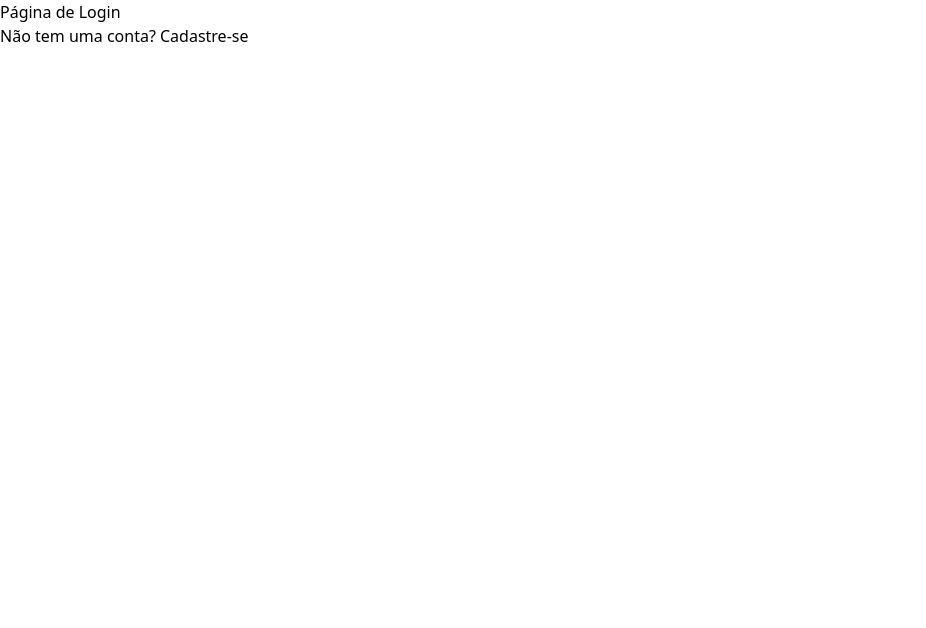
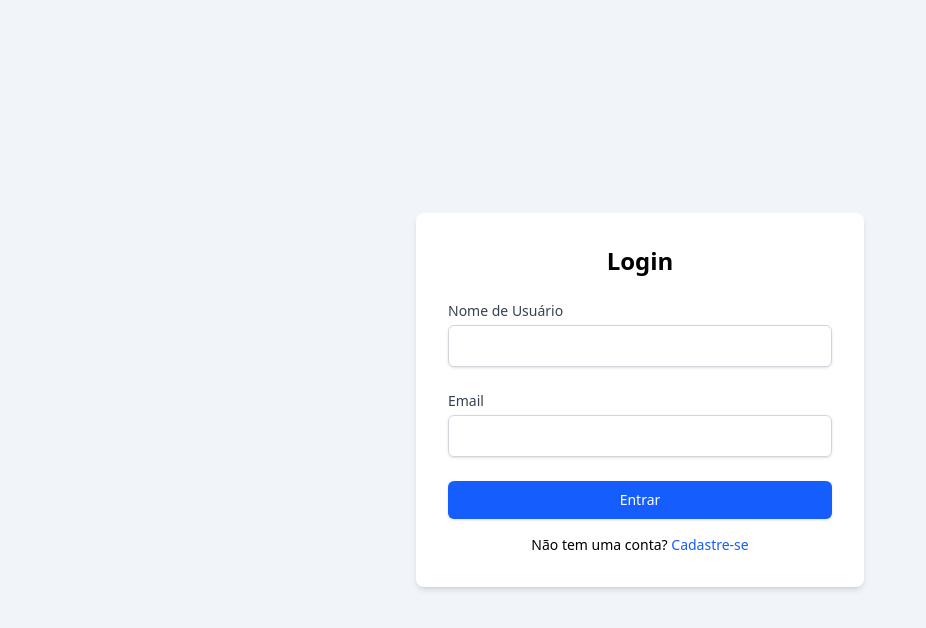
Before and after one commit to guilhermesolagarcia/Exerc-cio-CP5, a React (Vite) app in the folder cp5-projeto/: page / in a window 1280 px wide. Shown: the top 628 px of the page, without its empty margins (0-926 px from the left). Built offline with nearby package versions, Linux system fonts and the light colour scheme.

Commit message:
Estilizando a página de Login com tailwind.

```diff
--- a/cp5-projeto/routes/Login/index.tsx
+++ b/cp5-projeto/routes/Login/index.tsx
@@ -2,11 +2,56 @@ import { Link } from "react-router-dom";
 
 export function Login() {
   return (
-    <div>
-      <h1>Página de Login</h1>
-      <nav>
-        <Link to="/cadastro">Não tem uma conta? Cadastre-se</Link>
-      </nav>
+    <div className="min-h-screen flex items-center justify-center bg-slate-100">
+
+      <div className="bg-white p-8 rounded-lg shadow-md w-full max-w-md">
+        <h1 className="text-2xl font-bold mb-6 text-center">Login</h1>
+
+        <form className="space-y-6">
+          <div>
+            <label
+              htmlFor="nomeUsuario"
+              className="block text-sm font-medium text-gray-700"
+            >
+              Nome de Usuário
+            </label>
+            <input
+              type="text"
+              id="nomeUsuario"
+              className="mt-1 block w-full px-3 py-2 border border-gray-300 rounded-md shadow-sm focus:outline-none"
+            />
+          </div>
+
+          <div>
+            <label
+              htmlFor="email"
+              className="block text-sm font-medium text-gray-700"
+            >
+              Email
+            </label>
+            <input
+              type="email"
+              id="email"
+              className="mt-1 block w-full px-3 py-2 border border-gray-300 rounded-md shadow-sm focus:outline-none"
+            />
+          </div>
+
+          <button
+            type="submit"
+            className="w-full flex justify-center py-2 px-4 border border-transparent rounded-md shadow-sm text-sm font-medium text-white bg-blue-600 hover:bg-blue-700 "
+          >
+            Entrar
+          </button>
+        </form>
+
+        <p className="mt-4 text-center text-sm">
+          Não tem uma conta?{' '}
+          <Link to="/cadastro" className="font-medium text-blue-600 hover:text-blue-500">
+            Cadastre-se
+          </Link>
+        </p>
+      </div>
+
     </div>
   );
 }
```
Also changed, not shown: cp5-projeto/src/main.tsx (line endings or trailing spaces).
